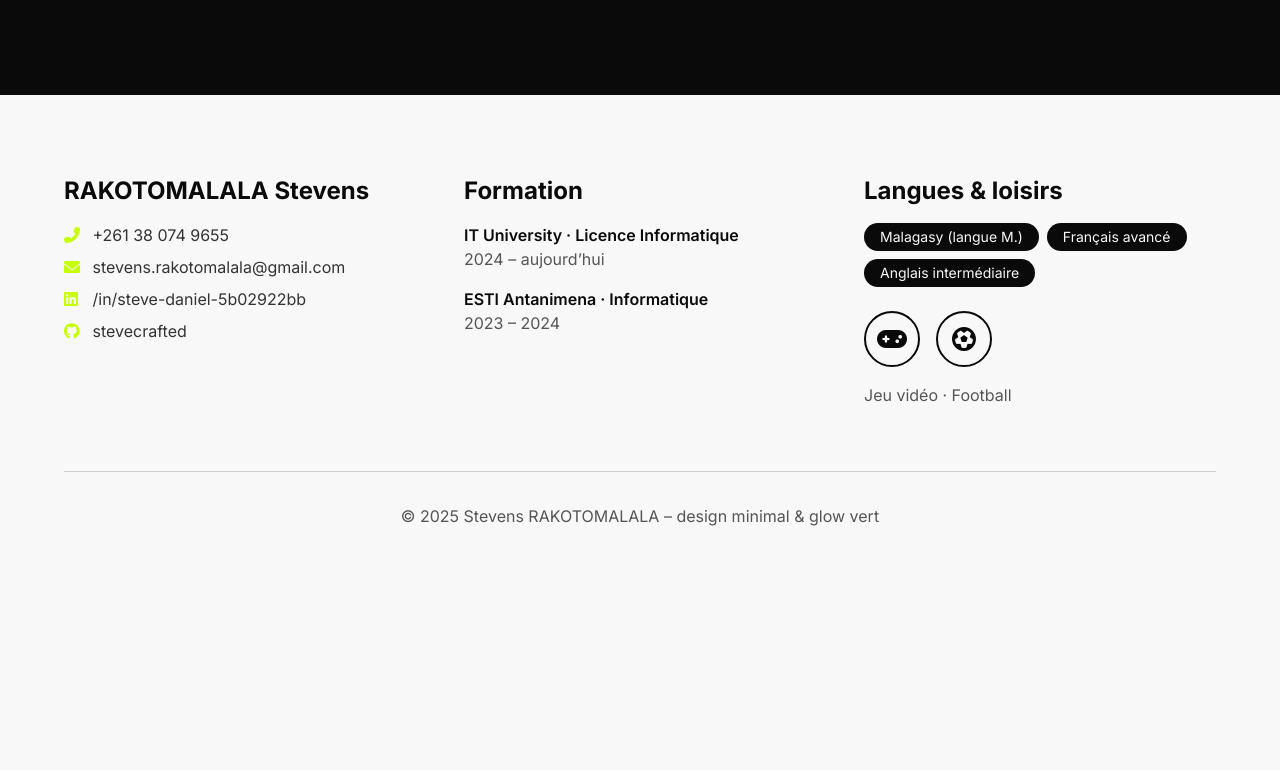
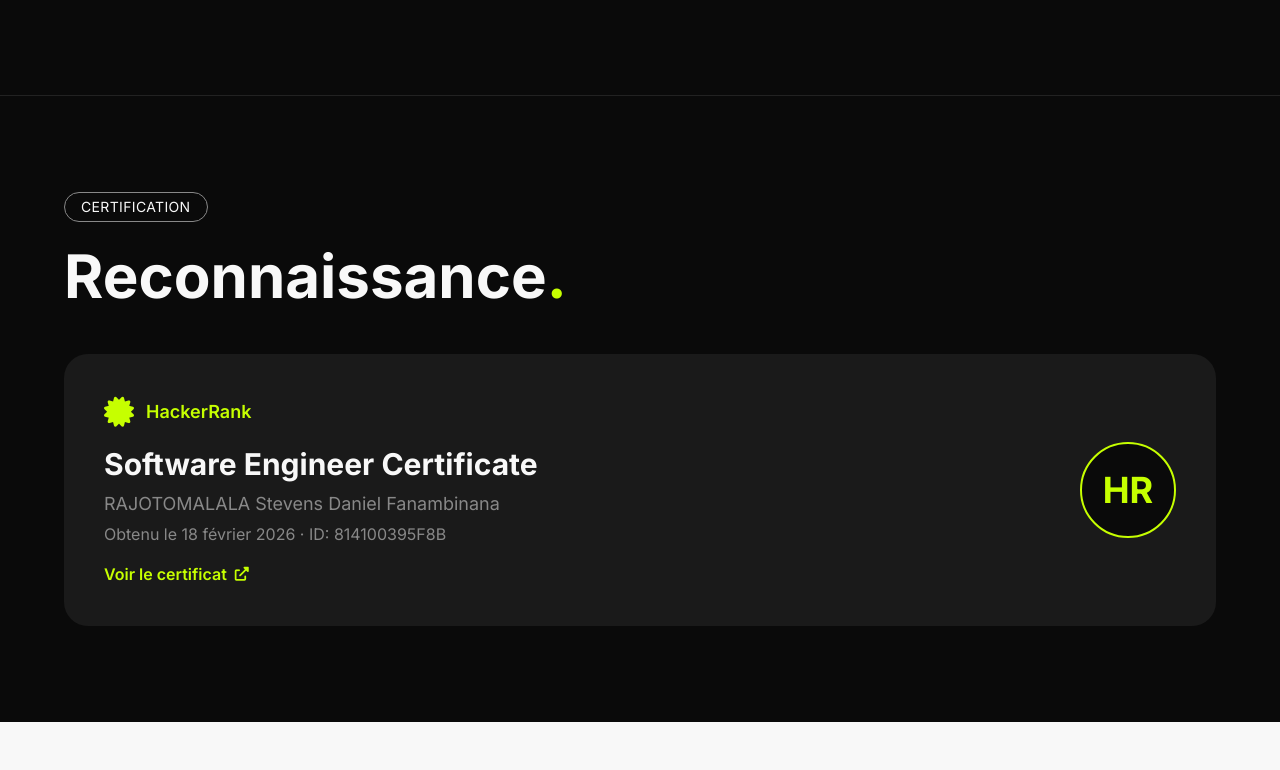
Before and after one commit to stevecrafted/SD.porfolio, a Vue app in the folder porfolio/: page / in a window 1280 px wide. Shown: the part 2630-3400 px from the top of the page. Before the commit the page ends 3238 px from the top, so only its background shows below. Built offline with nearby package versions, Linux system fonts and the light colour scheme.

Commit message:
add certification

```diff
--- a/porfolio/src/App.vue
+++ b/porfolio/src/App.vue
@@ -4,6 +4,7 @@
     <HeroSection />
     <SkillsSection />
     <ProjectsSection />
+    <Certifications />
     <Footer />
   </div>
 </template>
@@ -12,6 +13,7 @@
 import Navbar from './components/Navbar.vue'
 import HeroSection from './components/HeroSection.vue'
 import SkillsSection from './components/SkillsSection.vue'
+import Certifications from './components/Certifications.vue'
 import ProjectsSection from './components/ProjectsSection.vue'
 import Footer from './components/Footer.vue'
 </script>
--- /dev/null
+++ b/porfolio/src/components/Certifications.vue
@@ -0,0 +1,53 @@
+<template>
+  <section class="w-full bg-[#0A0A0A] py-24 px-6 md:px-12 border-t border-[#222]">
+    <div class="max-w-6xl mx-auto">
+      <!-- Badge de section -->
+      <div class="border border-[#888] rounded-full px-4 py-1 text-sm uppercase tracking-wide inline-block mb-6 text-[#F8F8F8]">
+        Certification
+      </div>
+
+      <!-- Titre -->
+      <h2 class="text-5xl md:text-6xl font-bold text-[#F8F8F8] mb-12">
+        Reconnaissance<span class="text-[#C6FF00]">.</span>
+      </h2>
+
+      <!-- Carte certificat -->
+      <div class="bg-[#1a1a1a] rounded-3xl p-8 md:p-10 flex flex-col md:flex-row gap-8 items-start md:items-center justify-between">
+        <div>
+          <div class="flex items-center gap-3 mb-4">
+            <i class="fas fa-certificate text-[#C6FF00] text-3xl"></i>
+            <span class="text-[#C6FF00] font-semibold text-lg">HackerRank</span>
+          </div>
+          <h3 class="text-3xl font-bold text-[#F8F8F8] mb-2">
+            Software Engineer Certificate
+          </h3>
+          <p class="text-[#888] text-lg mb-1">
+            RAJOTOMALALA Stevens Daniel Fanambinana
+          </p>
+          <p class="text-[#888] mb-4">
+            Obtenu le 18 février 2026 · ID: 814100395F8B
+          </p>
+          <a
+            :href="certLink"
+            target="_blank"
+            rel="noopener noreferrer"
+            class="inline-flex items-center gap-2 text-[#C6FF00] font-semibold hover:underline"
+          >
+            Voir le certificat <i class="fas fa-external-link-alt text-sm"></i>
+          </a>
+        </div>
+
+        <!-- Badge visuel optionnel (logo HackerRank) -->
+        <div class="flex-shrink-0">
+          <div class="w-24 h-24 rounded-full bg-[#0A0A0A] border-2 border-[#C6FF00] flex items-center justify-center">
+            <span class="text-[#C6FF00] text-4xl font-bold">HR</span>
+          </div>
+        </div>
+      </div>
+    </div>
+  </section>
+</template>
+
+<script setup>
+const certLink = 'https://www.hackerrank.com/certificates/814100395f8b'
+</script>
```
